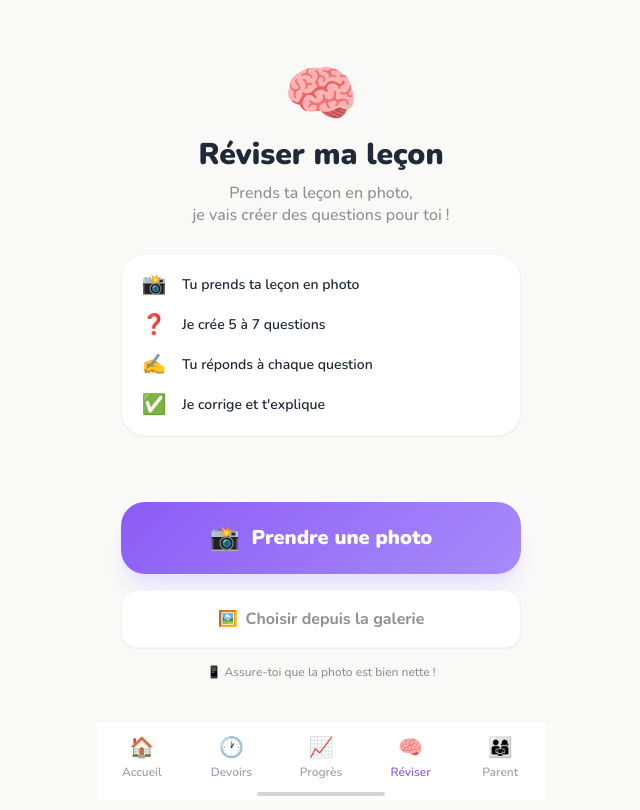
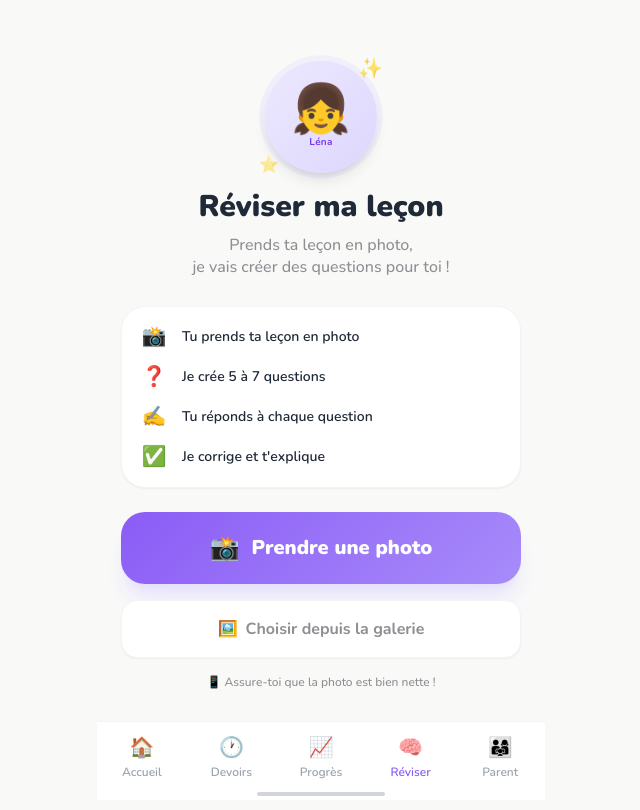
Before and after one commit to LOICPROJET/professeur-lena, a Next.js app: page /revise in a window 1280 px wide. Shown: the whole page, without its empty margins (319-959 px from the left). Built offline with nearby package versions, Linux system fonts and the light colour scheme.

Commit message:
Sprint 7A: corrections UX critiques et présence de Léna

```diff
--- a/app/page.tsx
+++ b/app/page.tsx
@@ -7,6 +7,7 @@ import ResultCards from '@/components/ResultCards'
 import CameraCapture from '@/components/CameraCapture'
 import BottomNav from '@/components/BottomNav'
 import ChildSelector from '@/components/ChildSelector'
+import LenaCharacter from '@/components/LenaCharacter'
 import Link from 'next/link'
 import { CorrectionResultV2, ChildProfile } from '@/lib/types'
 import {
@@ -22,25 +23,6 @@ import {
 } from '@/lib/storage'
 
 type Step = 'home' | 'subject' | 'preview' | 'loading' | 'results'
-
-// ─── Léna character ───────────────────────────────────────────────────────────
-function LenaCharacter() {
-  return (
-    <div className="relative flex items-center justify-center">
-      <div className="w-44 h-44 relative animate-bounce-gentle">
-        <div className="absolute inset-0 bg-primary-200 rounded-full opacity-30 scale-110" />
-        <div className="absolute inset-0 bg-gradient-to-br from-primary-100 to-primary-200 rounded-full flex items-center justify-center shadow-lg">
-          <div className="text-center select-none">
-            <div className="text-7xl leading-none">👧</div>
-            <div className="mt-1 text-xs font-bold text-primary-600 tracking-wide">Léna</div>
-          </div>
-        </div>
-        <div className="absolute -top-2 -right-2 text-2xl animate-pulse">✨</div>
-        <div className="absolute -bottom-1 -left-2 text-xl animate-pulse" style={{ animationDelay: '0.5s' }}>⭐</div>
-      </div>
-    </div>
-  )
-}
 
 // ─── Child pill (triggers ChildSelector sheet) ────────────────────────────────
 function ChildPill({
@@ -413,7 +395,13 @@ export default function Home() {
               <button onClick={() => setStorageWarning(false)} className="ml-1 text-amber-500 font-black text-sm">✕</button>
             </div>
           )}
-          <ResultCards result={result} subject={subject} onNew={handleNewHomework} />
+          <ResultCards
+            result={result}
+            subject={subject}
+            onNew={handleNewHomework}
+            childName={activeChild?.name}
+            childLevel={activeChild?.level}
+          />
         </div>
       )}
 
--- a/app/revise/page.tsx
+++ b/app/revise/page.tsx
@@ -4,6 +4,7 @@ import { useState, useCallback, useRef, useEffect } from 'react'
 import BottomNav from '@/components/BottomNav'
 import CameraCapture from '@/components/CameraCapture'
 import SubjectSelector from '@/components/SubjectSelector'
+import LenaCharacter from '@/components/LenaCharacter'
 import { QuizQuestion, QuizResult } from '@/lib/types'
 import { getOrCreateActiveChild } from '@/lib/storage'
 
@@ -41,7 +42,7 @@ function LoadingScreen({ message }: { message: string }) {
     <div className="flex flex-col items-center justify-center min-h-screen gap-8 px-6 animate-fade-in">
       <div className="relative">
         <div className="w-32 h-32 bg-gradient-to-br from-primary-100 to-primary-200 rounded-full flex items-center justify-center shadow-lg animate-pulse-soft">
-          <span className="text-6xl">🧠</span>
+          <span className="text-6xl">👧</span>
         </div>
         <div className="absolute inset-0 rounded-full border-4 border-primary-300 border-t-primary-500 animate-spin" />
       </div>
@@ -59,7 +60,9 @@ function HomeScreen({ onCapture }: { onCapture: (file: File, dataUrl: string) =>
     <div className="flex flex-col min-h-screen pb-24">
       <div className="h-12" />
       <div className="px-6 pt-4 pb-2 text-center">
-        <div className="text-6xl mb-3">🧠</div>
+        <div className="flex justify-center mb-3">
+          <LenaCharacter size="md" />
+        </div>
         <h1 className="text-3xl font-black text-[#1F2937] leading-tight">Réviser ma leçon</h1>
         <p className="mt-2 text-base text-[#8E8E93] font-medium leading-snug">
           Prends ta leçon en photo,<br />
--- /dev/null
+++ b/components/LenaCharacter.tsx
@@ -0,0 +1,67 @@
+'use client'
+
+// ─── Shared Léna mascot — used on Accueil, Réviser, and any screen needing her presence
+// size="lg"  → 176px (Accueil centrepiece)
+// size="md"  → 112px (Réviser header, secondary screens)
+// size="sm"  →  64px (inline, cards)
+
+type LenaSize = 'sm' | 'md' | 'lg'
+
+interface SizeConfig {
+  outer: string
+  emoji: string
+  /** className for the name label — null hides the label */
+  name: string | null
+  star1: string
+  star2: string
+}
+
+const SIZES: Record<LenaSize, SizeConfig> = {
+  sm: {
+    outer: 'w-16 h-16',
+    emoji: 'text-3xl',
+    name: null,
+    star1: 'absolute -top-1 -right-1 text-base animate-pulse',
+    star2: 'absolute -bottom-0.5 -left-1 text-sm animate-pulse',
+  },
+  md: {
+    outer: 'w-28 h-28',
+    emoji: 'text-5xl',
+    name: 'mt-0.5 text-[10px] font-bold text-primary-600 tracking-wide',
+    star1: 'absolute -top-1.5 -right-1.5 text-xl animate-pulse',
+    star2: 'absolute -bottom-1 -left-1.5 text-base animate-pulse',
+  },
+  lg: {
+    outer: 'w-44 h-44',
+    emoji: 'text-7xl',
+    name: 'mt-1 text-xs font-bold text-primary-600 tracking-wide',
+    star1: 'absolute -top-2 -right-2 text-2xl animate-pulse',
+    star2: 'absolute -bottom-1 -left-2 text-xl animate-pulse',
+  },
+}
+
+interface LenaCharacterProps {
+  size?: LenaSize
+}
+
+export default function LenaCharacter({ size = 'lg' }: LenaCharacterProps) {
+  const cfg = SIZES[size]
+
+  return (
+    <div className="relative flex items-center justify-center">
+      <div className={`${cfg.outer} relative animate-bounce-gentle`}>
+        <div className="absolute inset-0 bg-primary-200 rounded-full opacity-30 scale-110" />
+        <div className="absolute inset-0 bg-gradient-to-br from-primary-100 to-primary-200 rounded-full flex items-center justify-center shadow-lg">
+          <div className="text-center select-none">
+            <div className={`${cfg.emoji} leading-none`}>👧</div>
+            {cfg.name !== null && (
+              <div className={cfg.name}>Léna</div>
+            )}
+          </div>
+        </div>
+        <div className={cfg.star1}>✨</div>
+        <div className={cfg.star2} style={{ animationDelay: '0.5s' }}>⭐</div>
+      </div>
+    </div>
+  )
+}
--- a/components/ResultCards.tsx
+++ b/components/ResultCards.tsx
@@ -11,6 +11,10 @@ interface ResultCardsProps {
   result: CorrectionResultV2
   subject: string
   onNew: () => void
+  /** Prénom de l'enfant actif — utilisé dans BravoBanner */
+  childName?: string
+  /** Niveau scolaire (CP/CE1/CE2/CM1/CM2) — adapte le message de réconfort */
+  childLevel?: string
 }
 
 // ─── Score badge ──────────────────────────────────────────────────────────────
@@ -56,6 +60,43 @@ function ScoreBar({ score }: { score: number }) {
             />
           </div>
         </div>
+      </div>
+    </div>
+  )
+}
+
+// ─── Léna message (score < 10) ────────────────────────────────────────────────
+// Carte bienveillante affichée AVANT le score pour amortir l'impact émotionnel
+// des mauvaises notes. Message adapté au niveau scolaire de l'enfant.
+
+const LENA_LOW_SCORE_MESSAGES: Record<string, string> = {
+  CP:  "Ne t'inquiète pas. Les erreurs servent à apprendre. On va y arriver ensemble ! 🌱",
+  CE1: "Tu fais déjà des progrès. Regardons ensemble ce qu'on peut améliorer. 💪",
+  CE2: "Certaines notions sont encore difficiles. C'est normal, on va les travailler ensemble. 📚",
+  CM1: "Ce devoir était difficile. Les erreurs permettent de progresser. Continue ! ⭐",
+  CM2: "Ce devoir demande encore un peu d'entraînement. Tu es capable d'y arriver. 🎯",
+}
+
+function LenaMessage({ level }: { level?: string }) {
+  const message =
+    (level && LENA_LOW_SCORE_MESSAGES[level]) ??
+    LENA_LOW_SCORE_MESSAGES['CM1']
+
+  return (
+    <div className="bg-primary-50 border border-primary-100 rounded-3xl p-4 animate-slide-up" style={{ animationDelay: '0ms' }}>
+      <div className="flex items-center gap-3">
+        <div className="w-11 h-11 bg-primary-100 rounded-2xl flex items-center justify-center text-xl flex-shrink-0 shadow-sm">
+          💜
+        </div>
+        <div className="flex-1">
+          <p className="text-[11px] font-black text-primary-500 uppercase tracking-wide mb-1">
+            Léna dit :
+          </p>
+          <p className="text-sm text-primary-800 font-medium leading-snug">
+            {message}
+          </p>
+        </div>
+        <div className="text-3xl flex-shrink-0 select-none">👧</div>
       </div>
     </div>
   )
@@ -110,15 +151,18 @@ function ResultCard({ icon, title, content, bgColor, borderColor, iconBg, titleC
 }
 
 // ─── Bravo banner ─────────────────────────────────────────────────────────────
-function BravoBanner({ content }: { content: string }) {
+function BravoBanner({ content, childName }: { content: string; childName?: string }) {
   if (!content) return null
+  // Félicite l'enfant par son prénom — jamais "Bravo Léna !" qui désigne la prof
+  const title = childName?.trim() ? `Bravo ${childName.trim()} !` : 'Bravo !'
+
   return (
     <div className="rounded-3xl p-5 shadow-lg shadow-primary-200/50 animate-slide-up"
       style={{ animationDelay: '480ms', background: 'linear-gradient(135deg, #8B5CF6 0%, #A78BFA 100%)' }}>
       <div className="flex items-start gap-3">
         <div className="w-12 h-12 bg-white/20 rounded-2xl flex items-center justify-center text-2xl flex-shrink-0">🌟</div>
         <div className="flex-1">
-          <h3 className="text-white font-black text-base mb-1">Bravo Léna !</h3>
+          <h3 className="text-white font-black text-base mb-1">{title}</h3>
           <p className="text-white/90 text-sm font-medium leading-snug">{content}</p>
         </div>
       </div>
@@ -130,7 +174,7 @@ function BravoBanner({ content }: { content: string }) {
 }
 
 // ─── Main component ───────────────────────────────────────────────────────────
-export default function ResultCards({ result, subject, onNew }: ResultCardsProps) {
+export default function ResultCards({ result, subject, onNew, childName, childLevel }: ResultCardsProps) {
   const emoji = SUBJECT_EMOJI[subject] || '✨'
 
   const cards: CardProps[] = [
@@ -186,6 +230,13 @@ export default function ResultCards({ result, subject, onNew }: ResultCardsProps
         </p>
       </div>
 
+      {/* Message bienveillant Léna — affiché uniquement pour score < 10 */}
+      {result.score < 10 && (
+        <div className="px-6 mb-2">
+          <LenaMessage level={childLevel} />
+        </div>
+      )}
+
       {/* Score bar */}
       <div className="px-6 mb-1 animate-slide-up" style={{ animationDelay: '0ms' }}>
         <ScoreBar score={result.score} />
@@ -196,7 +247,7 @@ export default function ResultCards({ result, subject, onNew }: ResultCardsProps
         {cards.map((card) => (
           <ResultCard key={card.title} {...card} />
         ))}
-        <BravoBanner content={result.encouragement} />
+        <BravoBanner content={result.encouragement} childName={childName} />
       </div>
 
       {/* Actions */}
```
Also changed, not shown: 1 other file (tests, documents, lock files or other folders).
